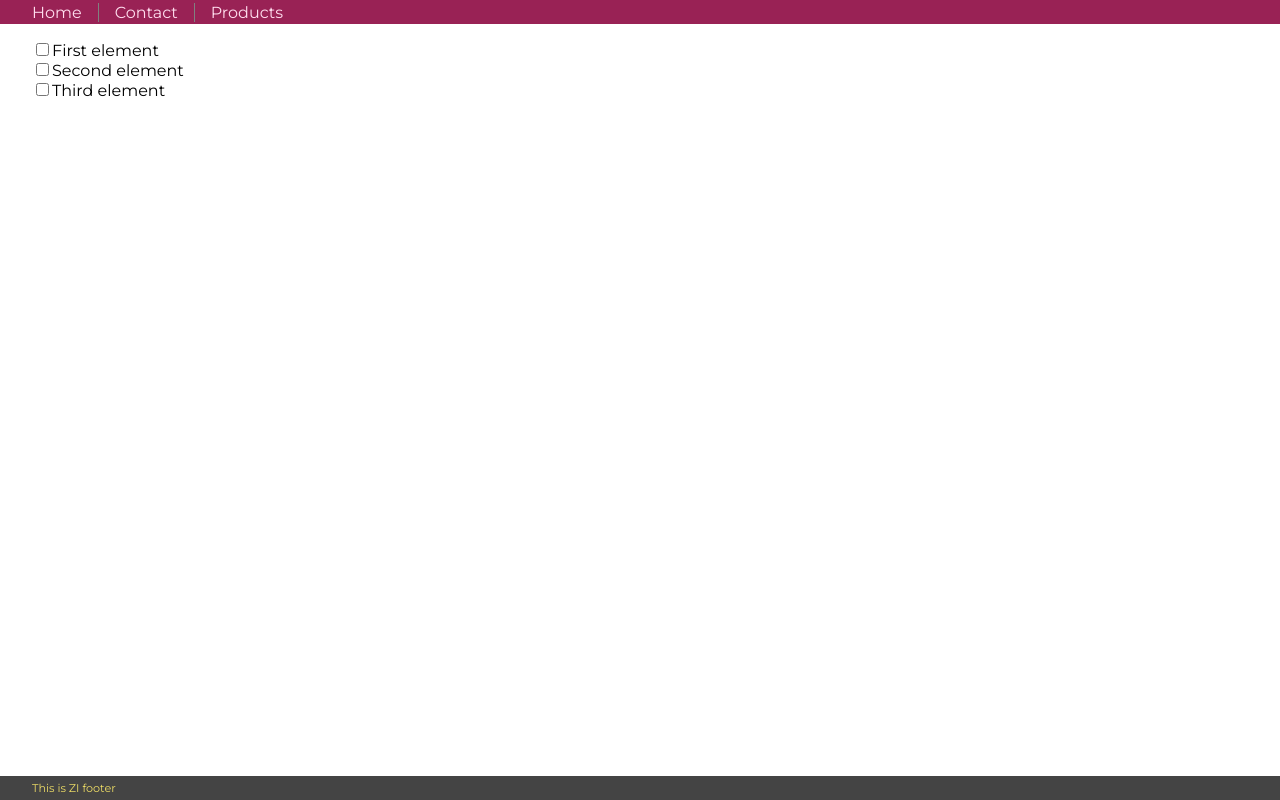
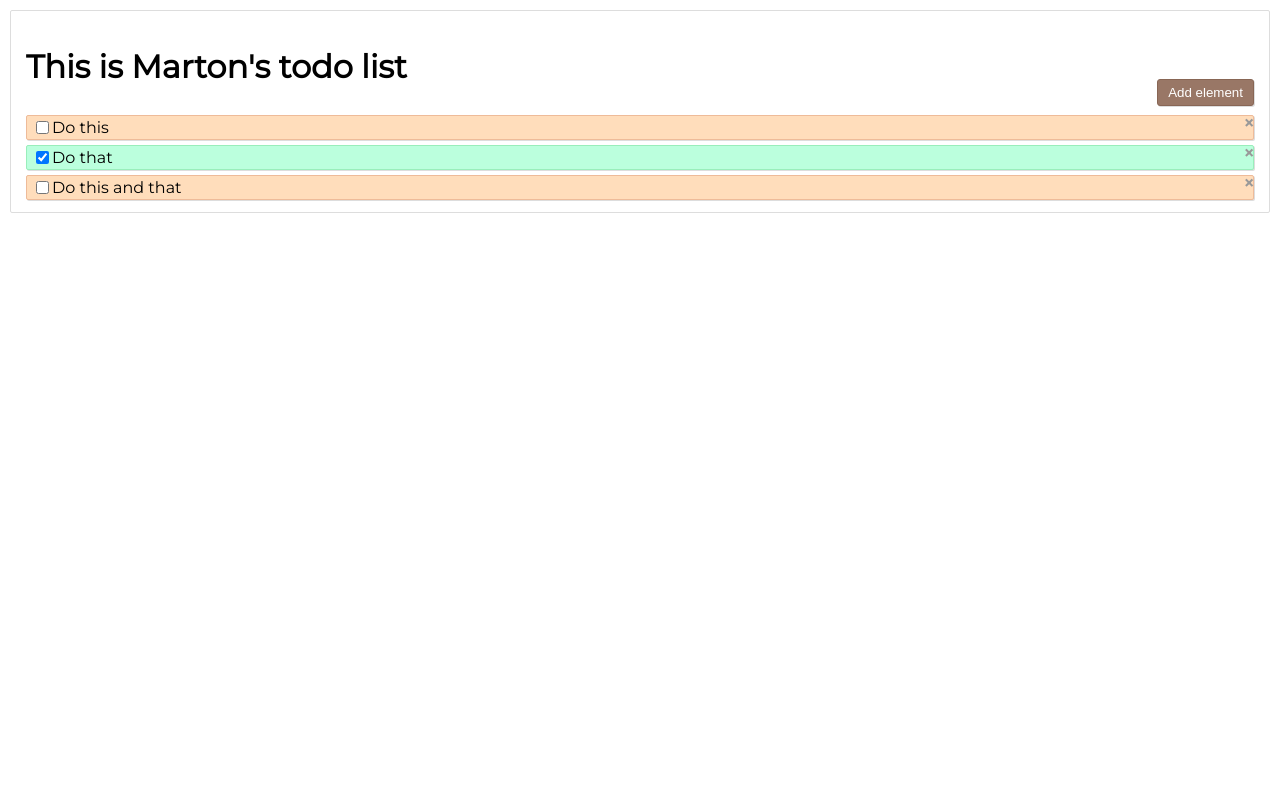
Before and after one commit to NuttyYokel/react-todos, a React app: page / in a window 1280 px wide. Built offline with nearby package versions, Linux system fonts and the light colour scheme.

Commit message:
a functional todo list

```diff
--- a/App.js
+++ /dev/null
@@ -1,16 +0,0 @@
-import React from 'react';
-import Footer from './Footer';
-import Header from './Header';
-import MainContent from './MainContent';
-
-function App() {
-  return (
-    <div className='app-container'>
-      <Header />
-      <MainContent />
-      <Footer />
-    </div>
-  );
-}
-
-export default App;
--- a/Footer.js
+++ /dev/null
@@ -1,7 +0,0 @@
-import React from 'react';
-
-function Footer() {
-  return <footer>This is ZI footer</footer>;
-}
-
-export default Footer;
--- a/Header.js
+++ /dev/null
@@ -1,13 +0,0 @@
-import React from 'react';
-
-function Header() {
-  return (
-    <ul className='nav-bar'>
-      <li>Home</li>
-      <li>Contact</li>
-      <li>Products</li>
-    </ul>
-  );
-}
-
-export default Header;
--- a/MainContent.js
+++ /dev/null
@@ -1,24 +0,0 @@
-import React from 'react';
-
-function MainContent() {
-  return (
-    <section className='main-content'>
-      <ul className='todo-list'>
-        <li>
-          <input type='checkbox' />
-          <span>First element</span>
-        </li>
-        <li>
-          <input type='checkbox' />
-          <span>Second element</span>
-        </li>
-        <li>
-          <input type='checkbox' />
-          <span>Third element</span>
-        </li>
-      </ul>
-    </section>
-  );
-}
-
-export default MainContent;
--- /dev/null
+++ b/TodoItem.js
@@ -0,0 +1,33 @@
+import React, { Component } from 'react';
+
+class TodoItem extends Component {
+  constructor() {
+    super();
+    this.state = {};
+  }
+
+  render() {
+    return (
+      <section className={this.getClass(this.props.todo.checked)}>
+        <input
+          type='checkbox'
+          checked={this.props.todo.checked}
+          onChange={() => this.props.updateChecked(this.props.todo.id)}
+        />
+        <span className='todo-data'>{this.props.todo.data}</span>
+        <span
+          className='remove-element'
+          onClick={() => this.props.remove(this.props.todo.id)}
+        >
+          +
+        </span>
+      </section>
+    );
+  }
+
+  getClass(checked) {
+    return checked ? 'todo-item' : 'todo-item not-done';
+  }
+}
+
+export default TodoItem;
--- a/index.html
+++ b/index.html
@@ -6,6 +6,7 @@
     <meta name="viewport" content="width=device-width, initial-scale=1.0">
     <meta http-equiv="X-UA-Compatible" content="ie=edge">
     <title>Todos</title>
+    <link rel="shortcut icon" href="favicon.png">
     <link href="https://fonts.googleapis.com/css?family=Montserrat&display=swap" rel="stylesheet">
 
     <link rel="stylesheet" href="style.css">
--- a/index.js
+++ b/index.js
@@ -1,6 +1,91 @@
 import React from 'react';
 import ReactDOM from 'react-dom';
-import App from './App';
+import TodoItem from './TodoItem';
+
+const todos = [
+  {
+    id: 1,
+    checked: false,
+    data: 'Do this'
+  },
+  {
+    id: 2,
+    checked: true,
+    data: 'Do that'
+  },
+  {
+    id: 3,
+    checked: false,
+    data: 'Do this and that'
+  }
+];
+
+class App extends React.Component {
+  constructor() {
+    super();
+    this.state = {
+      name: 'Marton',
+      todos: todos
+    };
+    this.ids = this.state.todos.length + 1;
+    this.addElement = this.addElement.bind(this);
+    this.updateChecked = this.updateChecked.bind(this);
+    this.removeElement = this.removeElement.bind(this);
+  }
+
+  render() {
+    const components = this.state.todos.map(todo => (
+      <TodoItem
+        key={todo.id}
+        todo={todo}
+        updateChecked={this.updateChecked}
+        remove={this.removeElement}
+      />
+    ));
+    return (
+      <div className='todo-list'>
+        <header>
+          <h1 className='title'>This is {this.state.name}'s todo list</h1>
+          <button onClick={this.addElement} className='add-element'>
+            Add element
+          </button>
+        </header>
+        {components}
+      </div>
+    );
+  }
+
+  addElement() {
+    this.setState(oldState => ({
+      ...oldState,
+      todos: [
+        ...oldState.todos,
+        {
+          id: this.ids++,
+          checked: Math.random() > 0.4,
+          data: 'Do this'
+        }
+      ]
+    }));
+  }
+
+  removeElement(id) {
+    this.setState(oldState => ({
+      ...oldState,
+      todos: oldState.todos.filter(todo => todo.id !== id)
+    }));
+  }
+
+  updateChecked(id) {
+    this.setState(oldState => ({
+      ...oldState,
+      todos: oldState.todos.map(todo => ({
+        ...todo,
+        checked: todo.id === id ? !todo.checked : todo.checked
+      }))
+    }));
+  }
+}
 
 const root = document.getElementById('root');
 ReactDOM.render(<App />, root);
--- a/style.css
+++ b/style.css
@@ -3,50 +3,92 @@ body {
   font-family: 'Montserrat', sans-serif;
 }
 
-.nav-bar {
-  margin: 0;
-  padding: 0.2rem 2rem;
-  list-style-type: 'none';
-  background-color: #925;
-  color: #fde;
+.todo-item {
+  position: relative;
+  border: 1px solid #9eb;
+  background-color: #bfd;
+  margin: 2px 5px;
+  padding: 2px 5px;
+  border-radius: 2px;
+  box-shadow: 1px 1px #ddd;
+  display: flex;
+  justify-content: space-between;
+  align-items: flex-end;
 }
 
-.nav-bar li {
-  display: inline-block;
-  margin-right: 1rem;
+.not-done {
+  border: 1px solid #eb9;
+  background-color: #fdb;
+}
+
+.todo-item + .todo-item {
+  margin-top: 5px;
+}
+
+.todo-list {
+  margin: 10px;
+  padding: 10px 10px;
+  border: 1px solid #ddd;
+  border-radius: 2px;
+}
+
+header {
+  padding: 5px;
+  display: flex;
+  justify-content: space-between;
+  align-items: flex-end;
+}
+
+header .add-element {
+  background-color: #976;
+  border: 1px solid #865;
+  box-shadow: 1px 1px #ddd;
+  color: white;
+  padding: 5px 10px;
+  border-radius: 3px;
+  margin-bottom: 2px;
   cursor: pointer;
 }
 
-.nav-bar li:hover {
-  color: #ed6;
+header .add-element:hover {
+  background-color: #865;
+  border: 1px solid #754;
 }
 
-.nav-bar li + li {
-  border-left: 1px solid gray;
-  padding-left: 1rem;
+header .add-element:active {
+  background-color: #865;
+  border: 1px solid #754;
+  margin-bottom: 0px;
 }
 
-.main-content {
-  margin: 0 2rem;
+header .add-element:focus {
+  outline: 0;
 }
 
-.todo-list {
-  padding: 0;
-  list-style-type: none;
+.remove-element {
+  position: absolute;
+  right: -1px;
+  top: -5px;
+  transform: rotate(45deg);
+  color: #999;
+  font-size: 20px;
+  font-weight: 700;
+  user-select: none;
+  cursor: pointer;
 }
 
-footer {
-  background-color: #444;
-  color: #ed6;
-  font-size: 0.7rem;
-  line-height: 1.2rem;
-  padding: 0.2rem 2rem;
+.remove-element:hover {
+  color: #555;
 }
 
-.app-container {
-  height: 100vh;
-  max-height: 100vh;
-  display: grid;
-  align-content: stretch;
-  grid-template-rows: 1.5rem auto 1.5rem;
+.remove-element:active {
+  top: -4px;
 }
+
+.remove-element:focus {
+  outline: 0;
+}
+
+.todo-data {
+  flex-grow: 1;
+}
```
Also changed, not shown: favicon.png (added).
